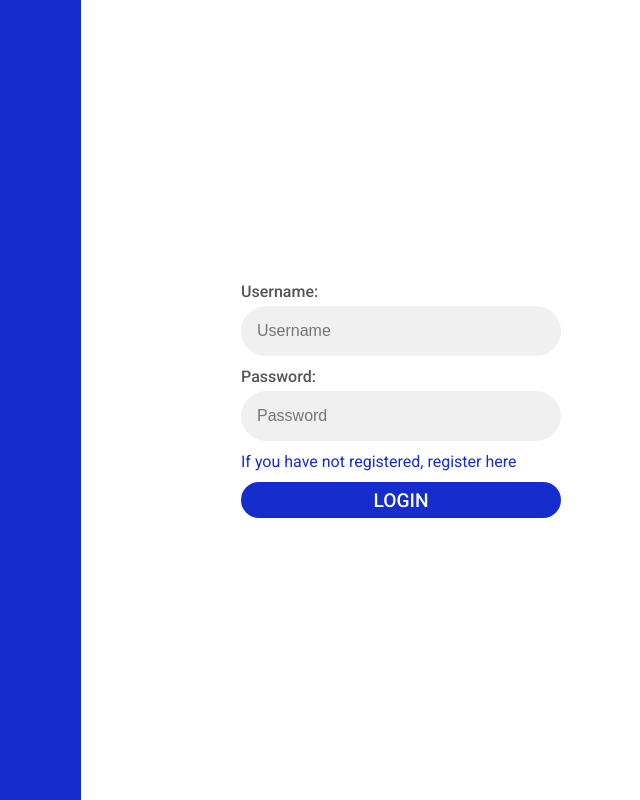
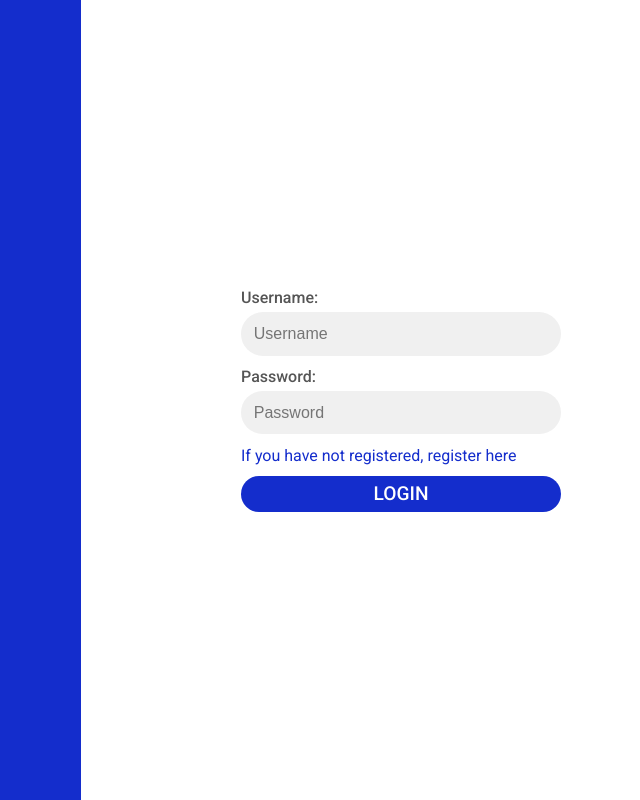
Before and after one commit to GuilhermeNied/auth-project, a React (Vite) app in the folder client/: page / in a window 1280 px wide. Shown: the whole page, without its empty margins (559-1199 px from the left). Built offline with nearby package versions, Linux system fonts and the light colour scheme.

Commit message:
Adjusting padding

```diff
--- a/client/src/components/Input/styles.css
+++ b/client/src/components/Input/styles.css
@@ -9,7 +9,7 @@
   border: 0;
   width: 100%;
   font-size: 1rem;
-  padding: 1rem;
+  padding: 0.8rem;
   border-radius: 2rem;
 }
 
```
